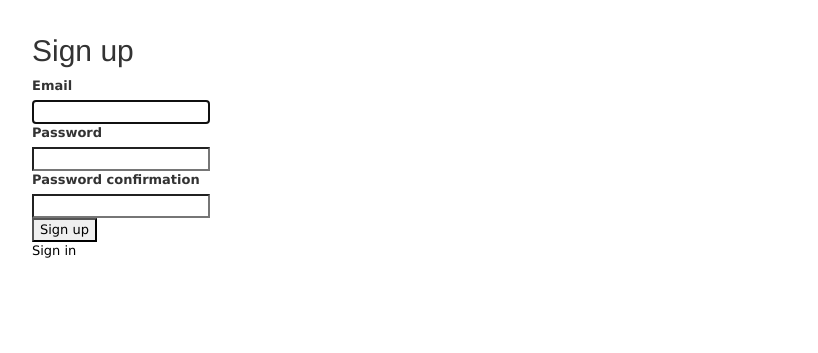
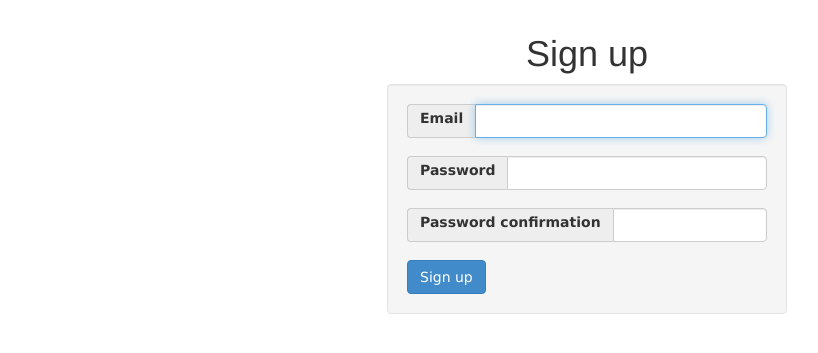
Before and after one commit to nomadmtb/cins465_doi_server, a Rails app: page /users/sign_up in a window 1280 px wide. Shown: the part 51-404 px from the top of the page, without its empty margins (53-871 px from the left). Run offline with Rails 7, Linux system fonts and the light colour scheme; style sheets or scripts are compiled from the project's sources; some libraries are stand-ins or nearby versions.

Commit message:
Altered devise view

```diff
--- a/DoiServer/app/views/devise/registrations/new.html.erb
+++ b/DoiServer/app/views/devise/registrations/new.html.erb
@@ -1,18 +1,27 @@
-<h2>Sign up</h2>
+<h1 class="text-center">Sign up</h1>
 
 <%= form_for(resource, :as => resource_name, :url => registration_path(resource_name)) do |f| %>
   <%= devise_error_messages! %>
 
-  <div><%= f.label :email %><br />
-  <%= f.email_field :email, :autofocus => true %></div>
+  <div style="width:400px;margin:0 auto">
+  <div class='well well-md'>
+  <div class="input-group input-group-md">
+	  <span class="input-group-addon"><%= f.label :email %></span>
+	  <%= f.email_field :email, :autofocus => true, :class => 'form-control' %>
+  </div><br>
 
-  <div><%= f.label :password %><br />
-  <%= f.password_field :password %></div>
+  <div class="input-group input-group-md">
+	  <span class="input-group-addon"><%= f.label :password %></span>
+	  <%= f.password_field :password, :class => 'form-control' %>
+  </div><br>
 
-  <div><%= f.label :password_confirmation %><br />
-  <%= f.password_field :password_confirmation %></div>
+  <div class="input-group input-group-md">
+	  <span class="input-group-addon"><%= f.label :password_confirmation %></span>
+	  <%= f.password_field :password_confirmation, :class => 'form-control' %>
+  </div><br>
 
-  <div><%= f.submit "Sign up" %></div>
+  <div><%= f.submit "Sign up", :class => 'btn btn-primary' %></div>
 <% end %>
 
-<%= render "devise/shared/links" %>
+</div>
+</div>
```
Also changed, not shown: 1 other file.
